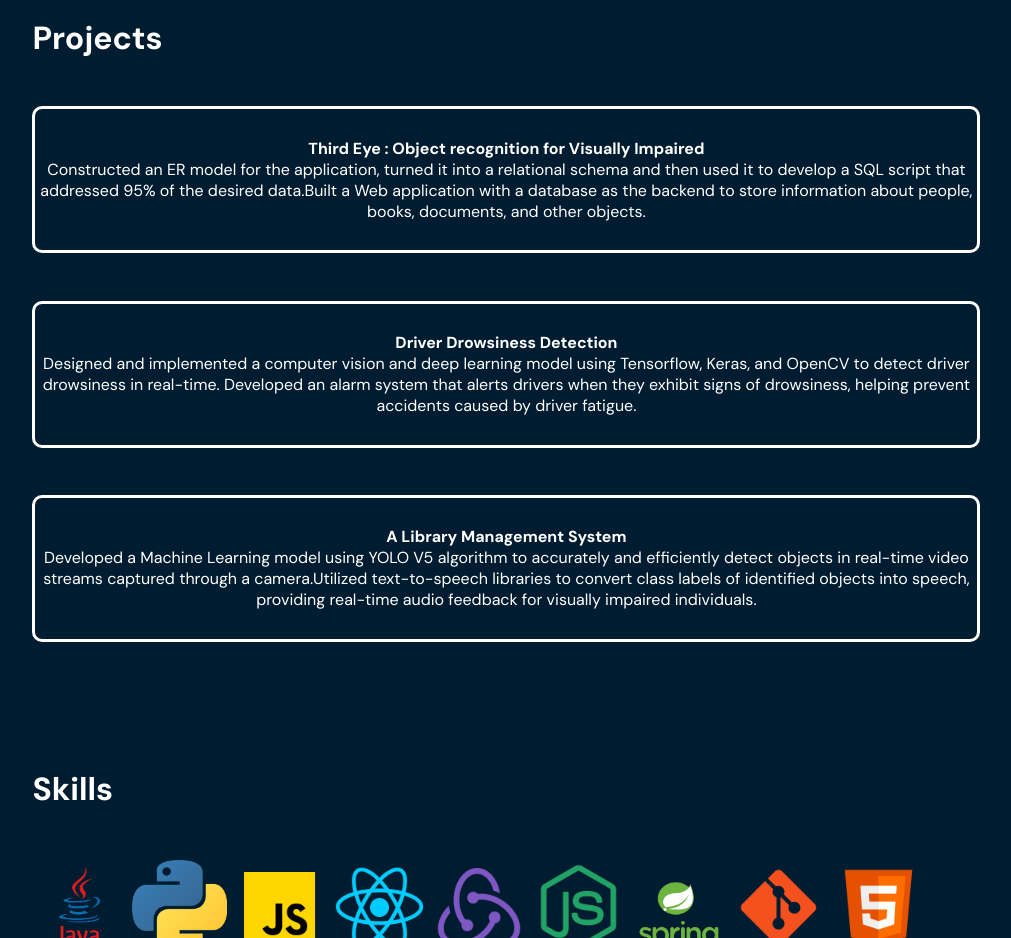
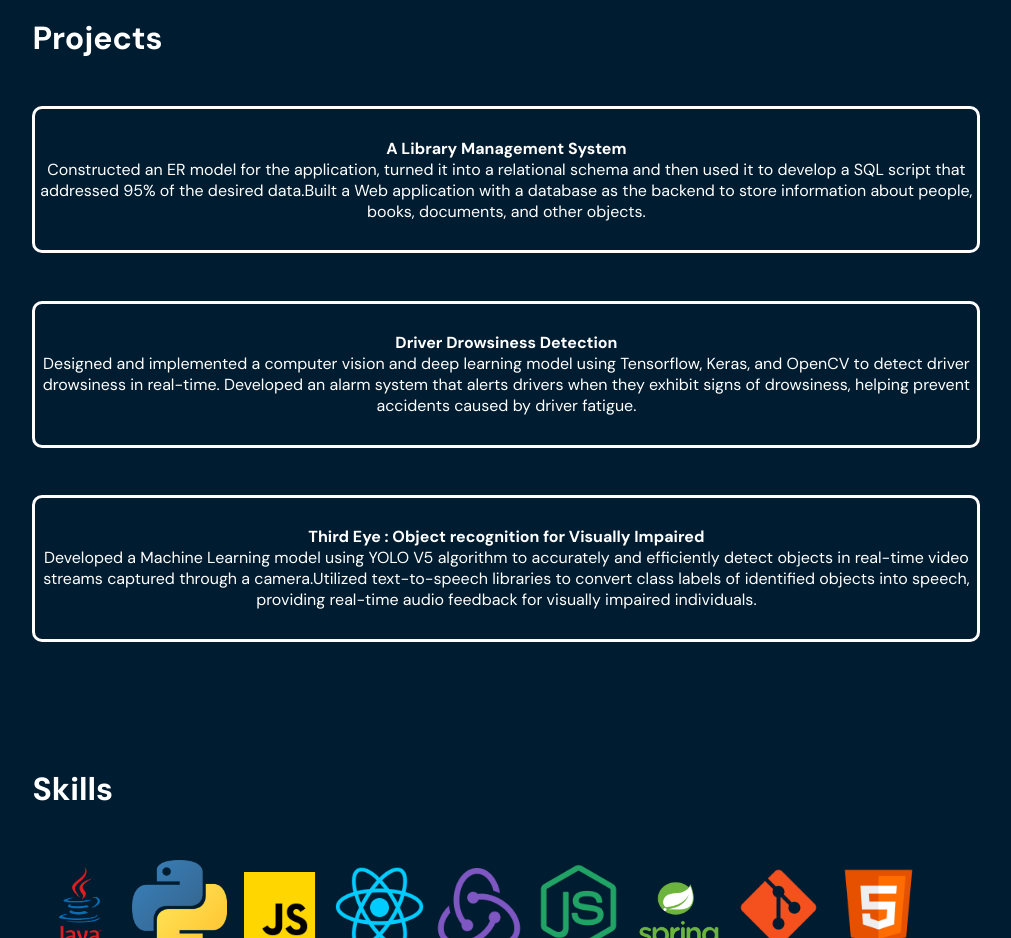
Before and after one commit to Shwejansrv/Portfolio, a React (Vite) app: page / in a window 1280 px wide. Shown: the part 1680-2618 px from the top of the page, without its empty margins (102-1113 px from the left). Built offline with nearby package versions, Linux system fonts and the light colour scheme.

Commit message:
changed projects title

```diff
--- a/src/components/Projects.jsx
+++ b/src/components/Projects.jsx
@@ -4,13 +4,13 @@ import {motion} from 'framer-motion'
 
 function Projects(){
     const projectDetails = [
-        { title: 'Third Eye : Object recognition for Visually Impaired',
+        { title: 'A Library Management System',
           description: 'Constructed an ER model for the application, turned it into a relational schema and then used it to develop a SQL script that addressed 95% of the desired data.Built a Web application with a database as the backend to store information about people, books, documents, and other objects.',
           github:"https://github.com/shwejansrv/", },
         { title: 'Driver Drowsiness Detection',
           description: 'Designed and implemented a computer vision and deep learning model using Tensorflow, Keras, and OpenCV to detect driver drowsiness in real-time. Developed an alarm system that alerts drivers when they exhibit signs of drowsiness, helping prevent accidents caused by driver fatigue.',
           github:"https://github.com/shwejansrv/", },
-        { title: 'A Library Management System',
+        { title: 'Third Eye : Object recognition for Visually Impaired',
           description: 'Developed a Machine Learning model using YOLO V5 algorithm to accurately and efficiently detect objects in real-time video streams captured through a camera.Utilized text-to-speech libraries to convert class labels of identified objects into speech, providing real-time audio feedback for visually impaired individuals.',
           github:"https://github.com/shwejansrv/", },
       ]
```
